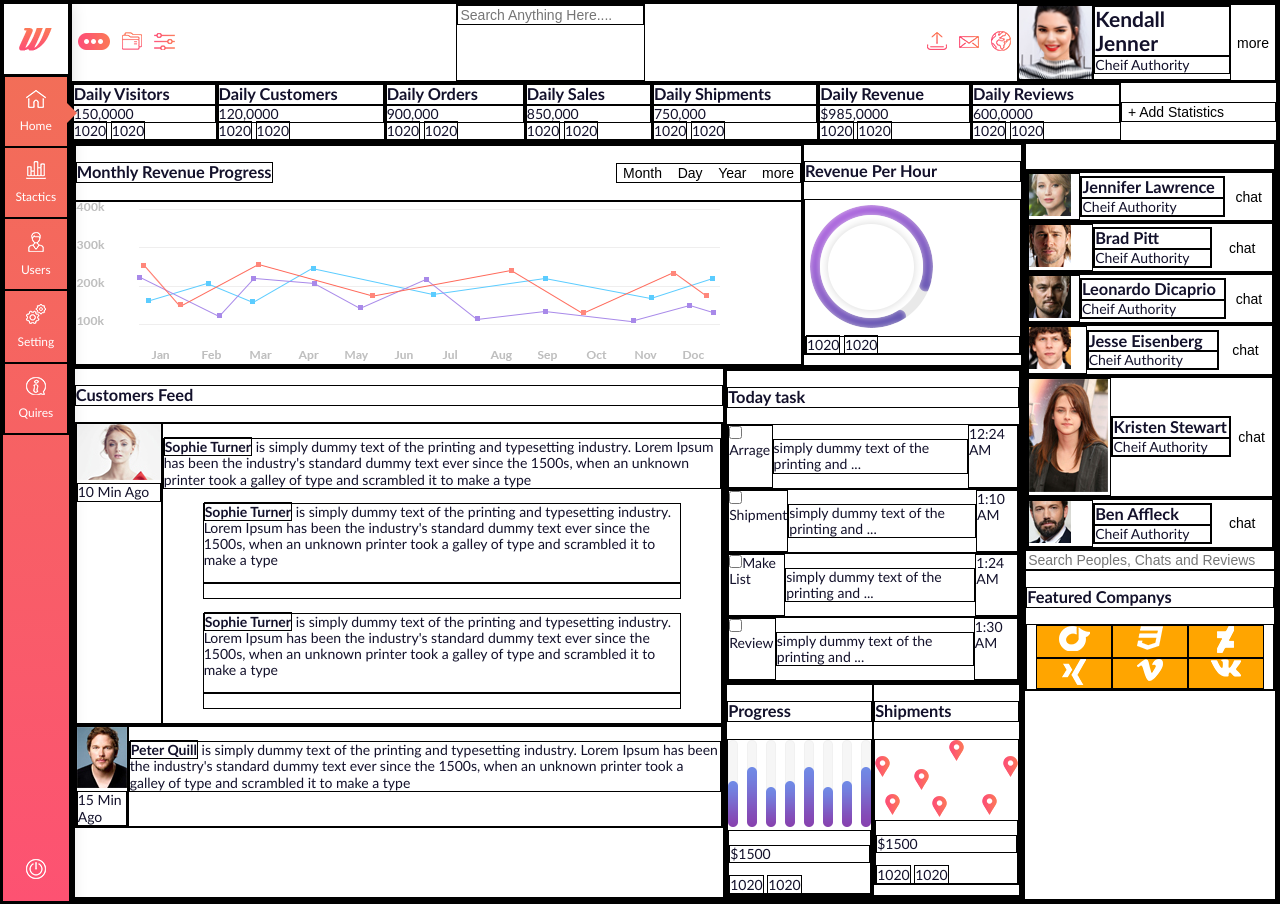
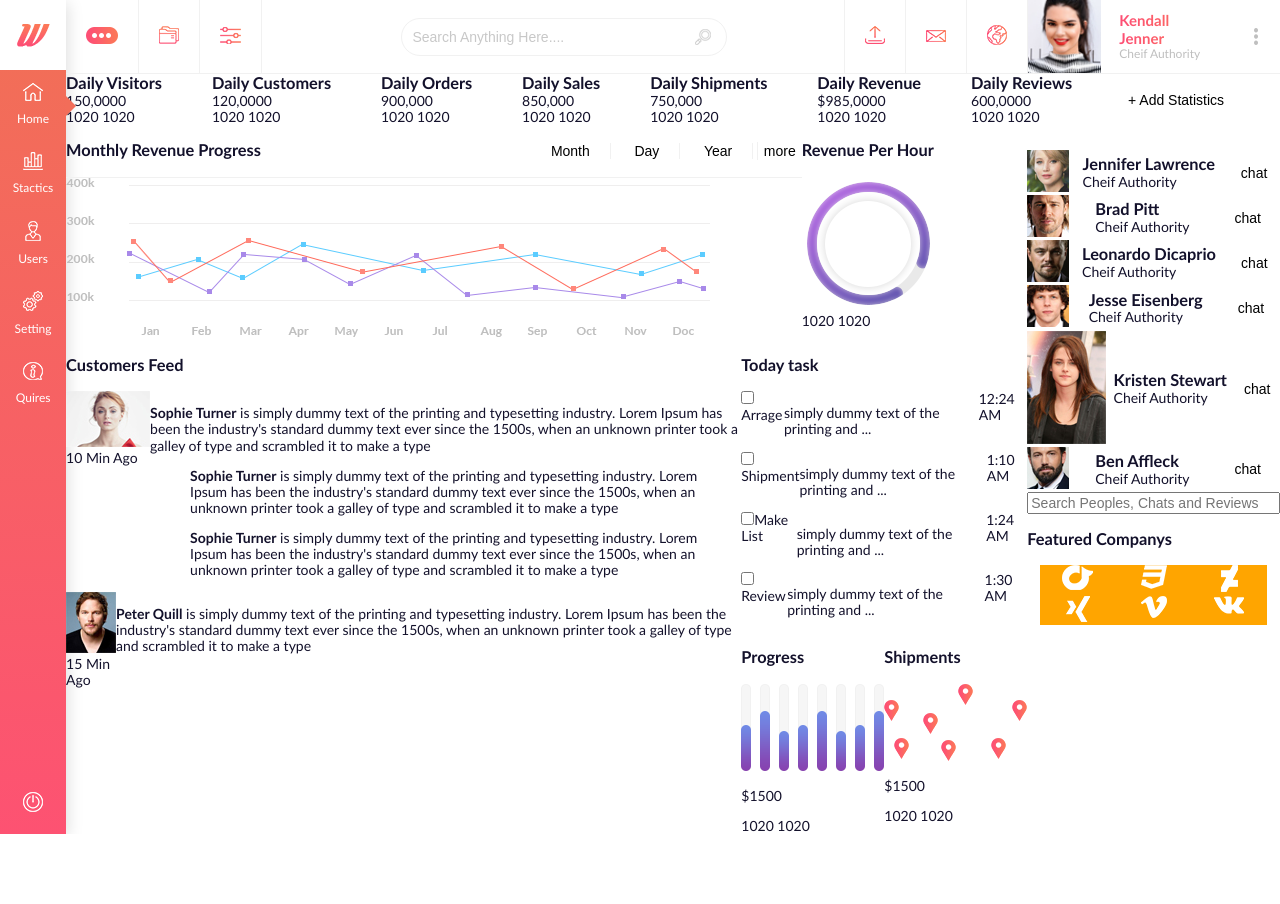
Before and after one commit to neretin-trike/dashboard_flex, a plain HTML site: page index.html in a window 1280 px wide. After the commit the page ends 834 px from the top, so only its background shows below. Drawn offline with Linux system fonts and the light colour scheme.

Commit message:
Завершил оформление элемента header

```diff
--- a/css/main.css
+++ b/css/main.css
@@ -25,8 +25,12 @@ button{
     cursor: pointer;
 }
 
+input{
+    outline: none;
+}
+
 *{
-    border: 0.1rem solid black;
+    /* border: 0.1rem solid black; */
 }
 
 .overlay{
@@ -127,10 +131,36 @@ header{
     flex-basis: 6.9%;
     display: flex;
     align-content: center;
+
+    border-bottom: 0.1rem solid #f1f1f1;
+}
+
+header button:not(:last-child){
+    padding: 0 2.0rem;
+    border-right: 0.1rem solid #f1f1f1;
+}
+
+header button:nth-of-type(4){
+    border-left: 0.1rem solid #f1f1f1;
 }
 
 header .search{
-    margin:0 auto;
+    margin:auto;
+    width: 25%;
+}
+
+header .search input{
+    width: 100%;
+    border-radius: 2.5rem;
+    border: 0.1rem solid #f1f1f1;
+    padding: 1.0rem;
+    background-image: url(../images/header/search.png);
+    background-position: 95% center;
+    background-repeat: no-repeat;
+}
+
+header .search input::placeholder{
+    color: #c8c8c8;
 }
 
 header .user{
@@ -141,10 +171,33 @@ header .user figure > img{
     height: 100%;
 }
 
+header .user section{
+    margin: auto 1.8rem;
+}
+
 header .user section h2,
 header .user section p{
     padding: 0;
     margin: 0;
+}
+
+header .user section h2{
+    font-size: 1.5rem;
+    background-image: linear-gradient(to right, #fd4e75, #fc7858);
+    -webkit-background-clip: text;
+    -webkit-text-fill-color: transparent;
+}
+
+header .user section p{
+    font-size: 1.2rem;
+    color: #bfbfbf;
+}
+
+header .user .more{
+    background-image: url(../images/more.png);
+    background-position: center;
+    background-repeat: no-repeat;
+    margin: 0 1.8rem;
 }
 
 /*--------------------------
--- a/index.html
+++ b/index.html
@@ -57,7 +57,7 @@
                     <h2>Kendall Jenner</h2>
                     <p>Cheif Authority</p>
                 </section>
-                <button class="more">more</button>
+                <button class="more"></button>
             </div>
         </header>
         <section class="static-bar">
```
